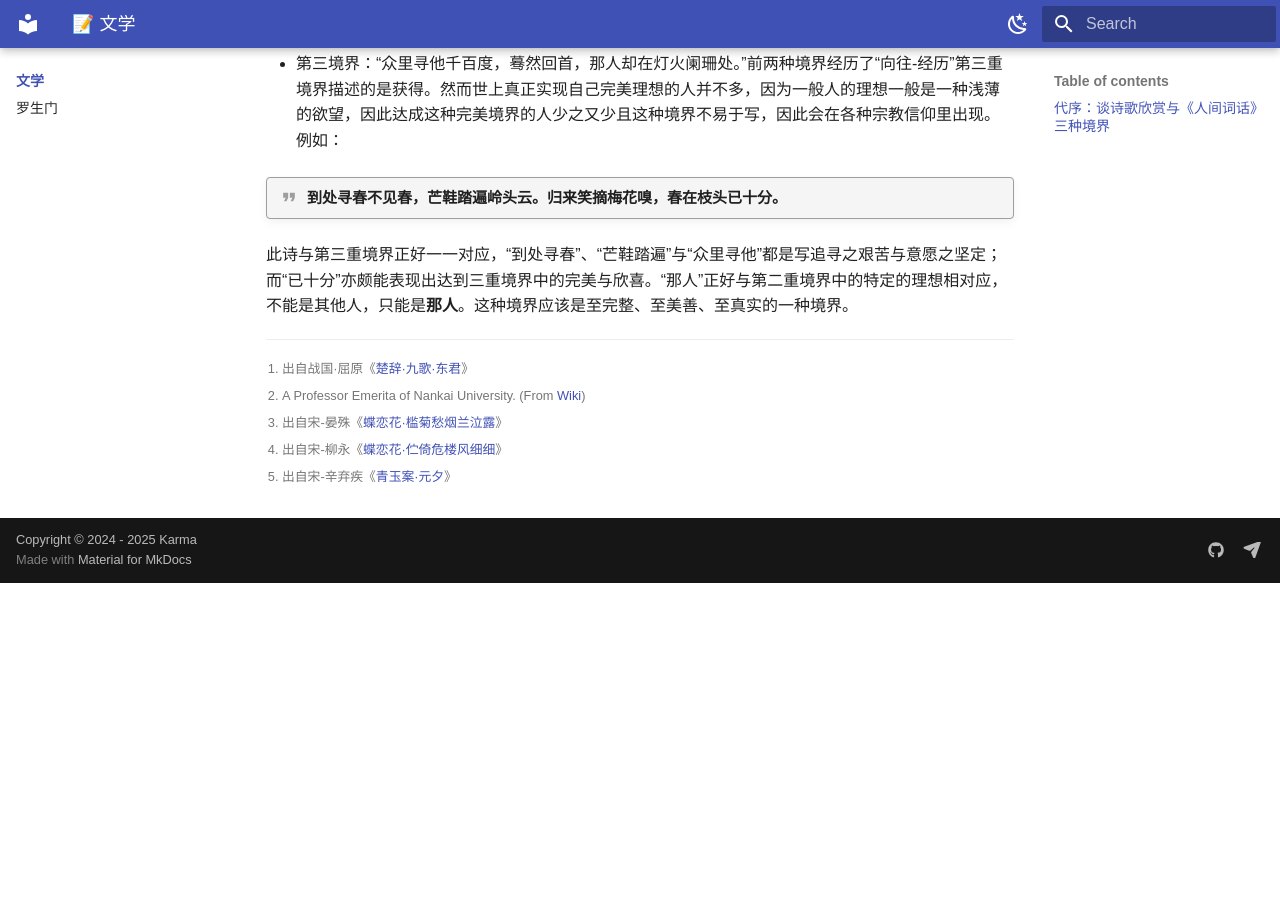
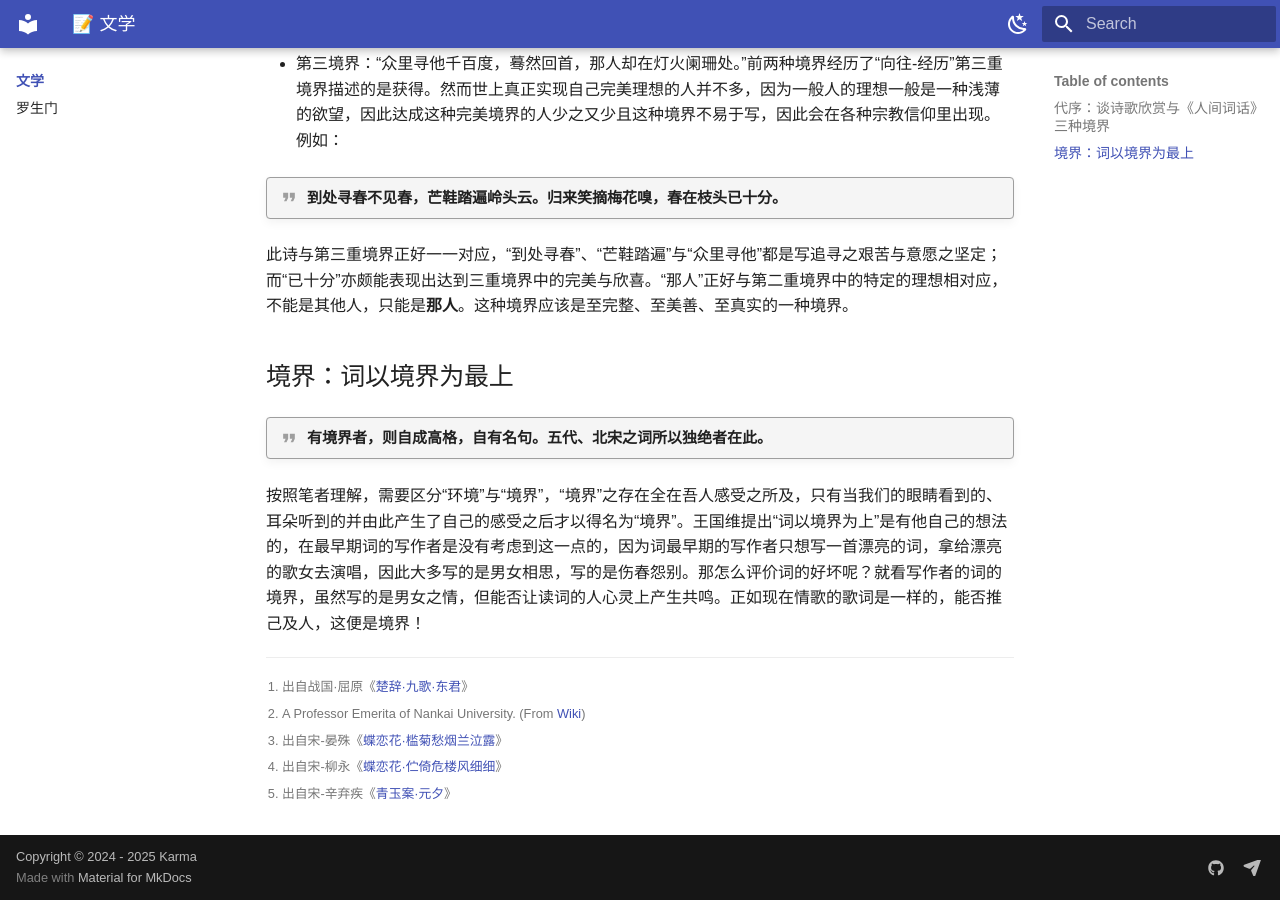
Before and after one commit to Colick-cgc/skills-github-pages, an MkDocs documentation site: the page built from docs/Part1/index.md, in a window 1280 px wide and 900 px high, scrolled down 921 px. Built offline with MkDocs 1.6.1 and Material for MkDocs 9.7.7, drawn with Linux system fonts in a browser that asks for light colours; a style sheet for code colours, icons or effects is not loaded; before the commit the page ends 1504 px from its top, so only the background shows below that.

Commit message:
Update index.md

```diff
--- a/docs/Part1/index.md
+++ b/docs/Part1/index.md
@@ -16,6 +16,13 @@
 !!! quote "**到处寻春不见春，芒鞋踏遍岭头云。归来笑摘梅花嗅，春在枝头已十分。**"
 此诗与第三重境界正好一一对应，“到处寻春”、“芒鞋踏遍”与“众里寻他”都是写追寻之艰苦与意愿之坚定；而“已十分”亦颇能表现出达到三重境界中的完美与欣喜。“那人”正好与第二重境界中的特定的理想相对应，不能是其他人，只能是**那人**。这种境界应该是至完整、至美善、至真实的一种境界。
 
+## 境界：词以境界为最上
+
+!!! quote "**有境界者，则自成高格，自有名句。五代、北宋之词所以独绝者在此。**"
+
+按照笔者理解，需要区分“环境”与“境界”，“境界”之存在全在吾人感受之所及，只有当我们的眼睛看到的、耳朵听到的并由此产生了自己的感受之后才以得名为“境界”。王国维提出“词以境界为上”是有他自己的想法的，在最早期词的写作者是没有考虑到这一点的，因为词最早期的写作者只想写一首漂亮的词，拿给漂亮的歌女去演唱，因此大多写的是男女相思，写的是伤春怨别。那怎么评价词的好坏呢？就看写作者的词的境界，虽然写的是男女之情，但能否让读词的人心灵上产生共鸣。正如现在情歌的歌词是一样的，能否推己及人，这便是境界！
+
+
 
 [^1]: 出自战国·屈原《[楚辞·九歌·东君](https://baike.baidu.com/item/九歌·东君/699350)》
 [^2]: A Professor Emerita of Nankai University. (From [Wiki](https://en.wikipedia.org/wiki/Chia-ying_Yeh))
```
